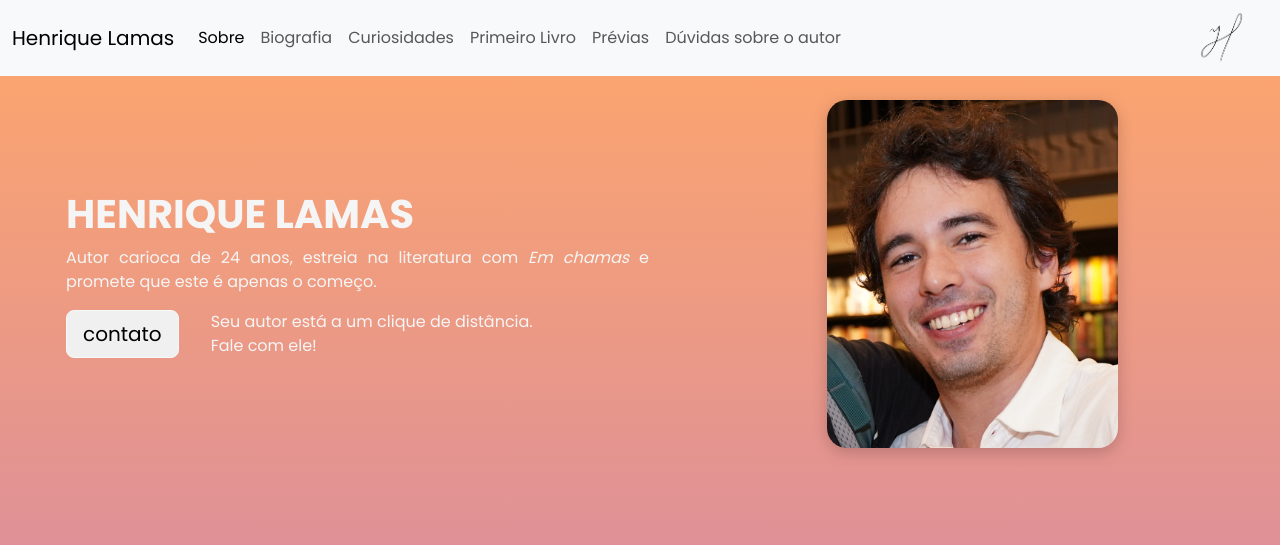
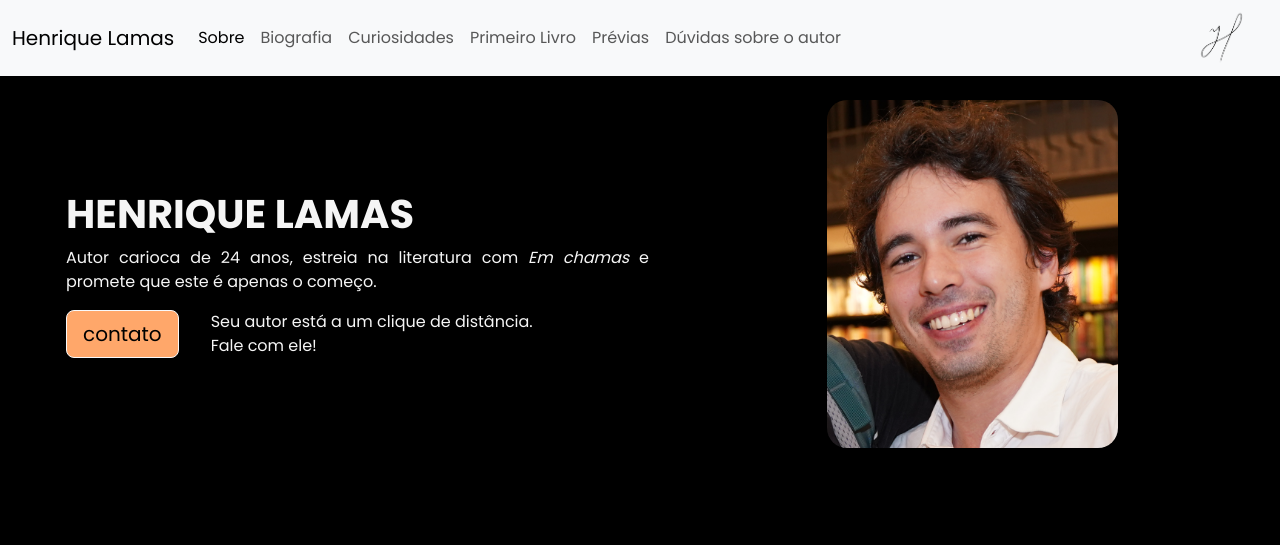
Before and after one commit to luiza-lessa/henrique-lamas-testeCores, a plain HTML site: page index.html in a window 1280 px wide. Shown: the top 545 px of the page. Drawn offline with nearby package versions, Linux system fonts and the light colour scheme.

Commit message:
Update style.css

```diff
--- a/style.css
+++ b/style.css
@@ -8,15 +8,10 @@ html {
 body{
     margin: 0;
     height: 100%;
-    background: linear-gradient(to bottom,
-    #FFA76A,
-    #B573D1,
-    #8662c4,
-    #1A1A50
-  );
-   font-family: 'Poppins', sans-serif;
-   color: whitesmoke;
-   text-align: justify;
+    background:#000000;
+    font-family: 'Poppins', sans-serif;
+    color: whitesmoke;
+    text-align: justify;
 
 }
 
@@ -132,7 +127,7 @@ header {
 
 .curiosidades > div {
     width: 30%;
-    background-color: #f0f0f0;
+    background-color: #8662c4;
     color: black;
     padding: 15px;
     border-radius: 8px;
@@ -197,7 +192,7 @@ header {
 
 .btn-download {
     display: inline-block;
-    background-color: #B573D1;
+    background-color: #1A1A50;
     color: white;
     padding: 10px 20px;
     border-radius: 5px;
@@ -207,7 +202,7 @@ header {
 }
 
 #bttn-contato {
-    background-color: #f0f0f0;
+    background-color: #FFA76A;
     color: black;
 }
 
@@ -217,7 +212,7 @@ header {
 }
 
 .btn-download:hover {
-    background-color: #8662c4;
+    background-color: #1A1A50;
 }
 
 .btn-custom {
```
